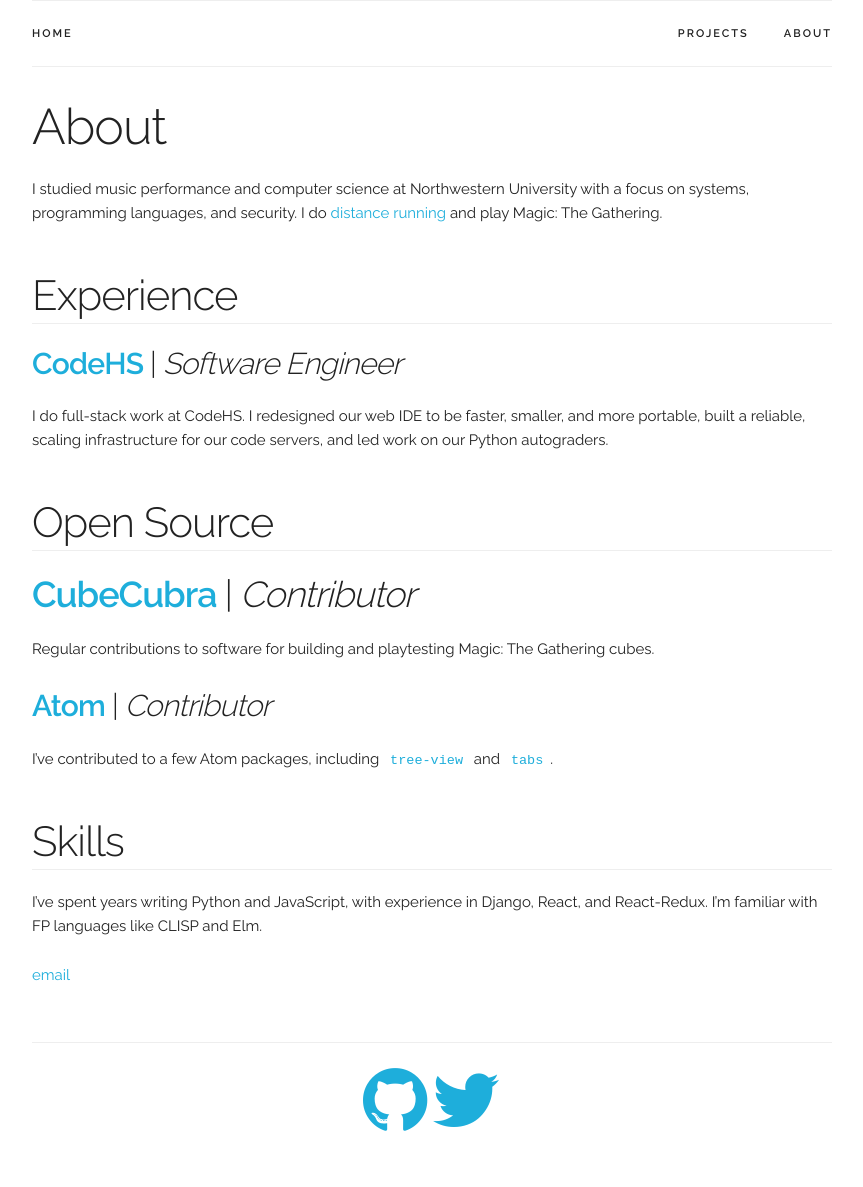
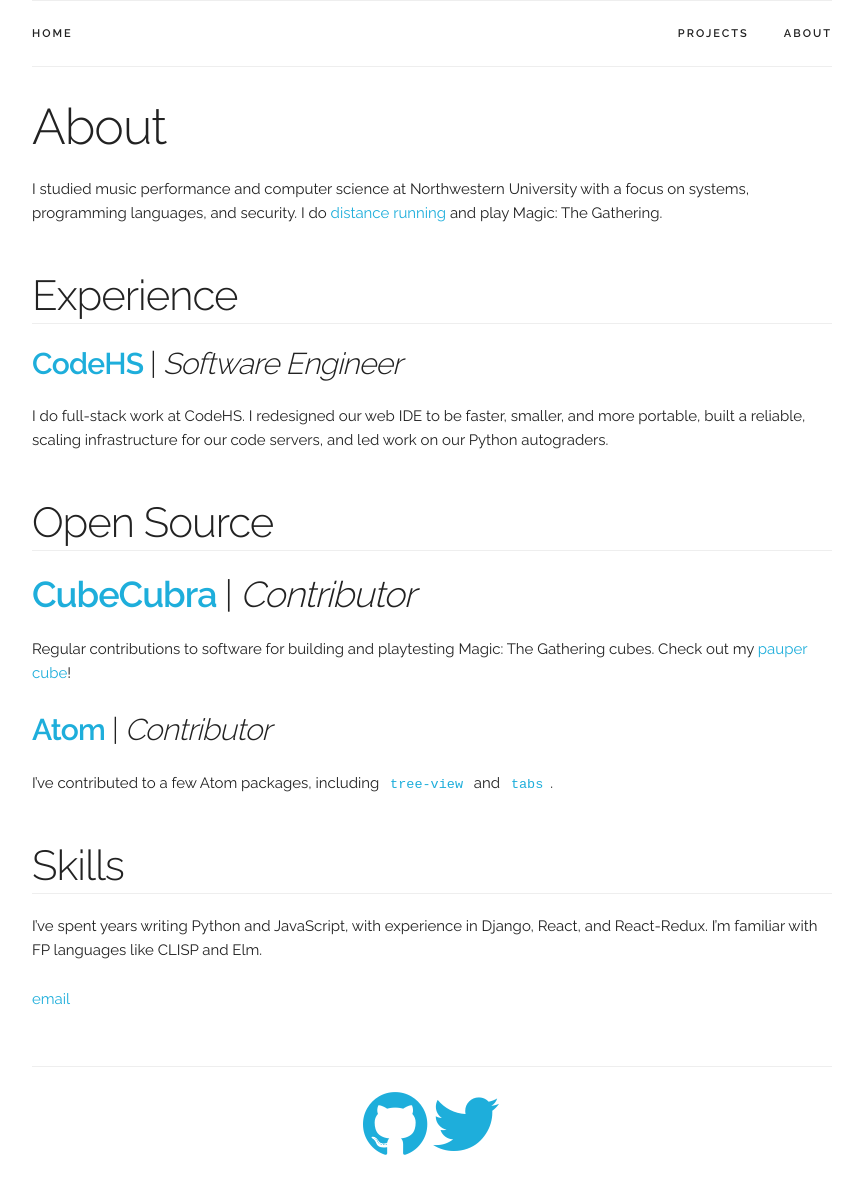
Before and after one commit to anderoonies/anderoonies.github.io, a Jekyll site: the page built from about/index.md, in a window 1280 px wide. Shown: the whole page, without its empty margins (208-1071 px from the left). Built offline with Jekyll 4.4.1, drawn with Linux system fonts in a browser that asks for light colours; nearby versions of some CDN libraries; before the commit the page ends 1163 px from its top, so only the background shows below that.

Commit message:
link to cube

```diff
--- a/about/index.md
+++ b/about/index.md
@@ -18,7 +18,7 @@
 ## Open Source
 
 ### [**CubeCubra**](https://cubecobra.com) | _Contributor_
-Regular contributions to software for building and playtesting Magic: The Gathering cubes.
+Regular contributions to software for building and playtesting Magic: The Gathering cubes. Check out my [pauper cube](https://cubecobra.com/cube/list/andyscube)!
 
 #### [**Atom**](https://atom.io/) | _Contributor_
 I've contributed to a few Atom packages, including [`tree-view`](https://github.com/atom/tree-view) and [`tabs`](https://github.com/atom/tabs).
```
